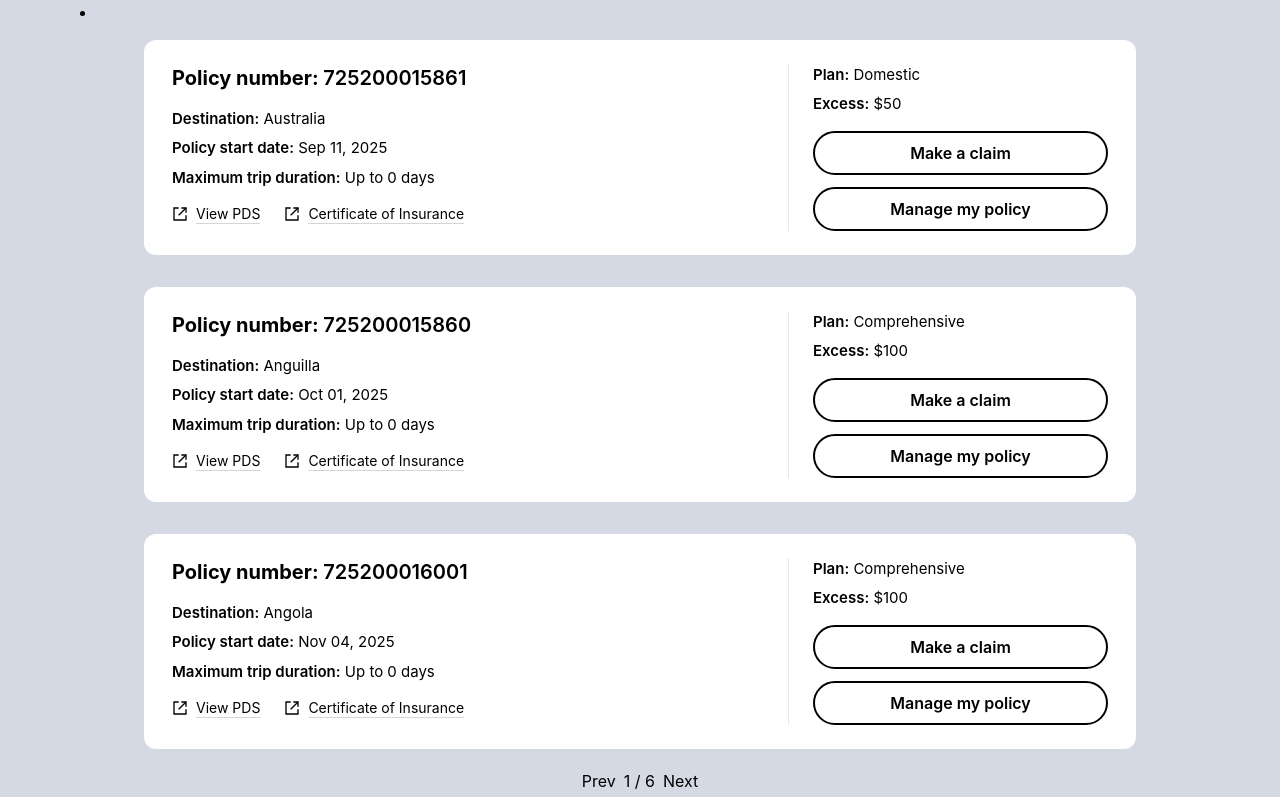
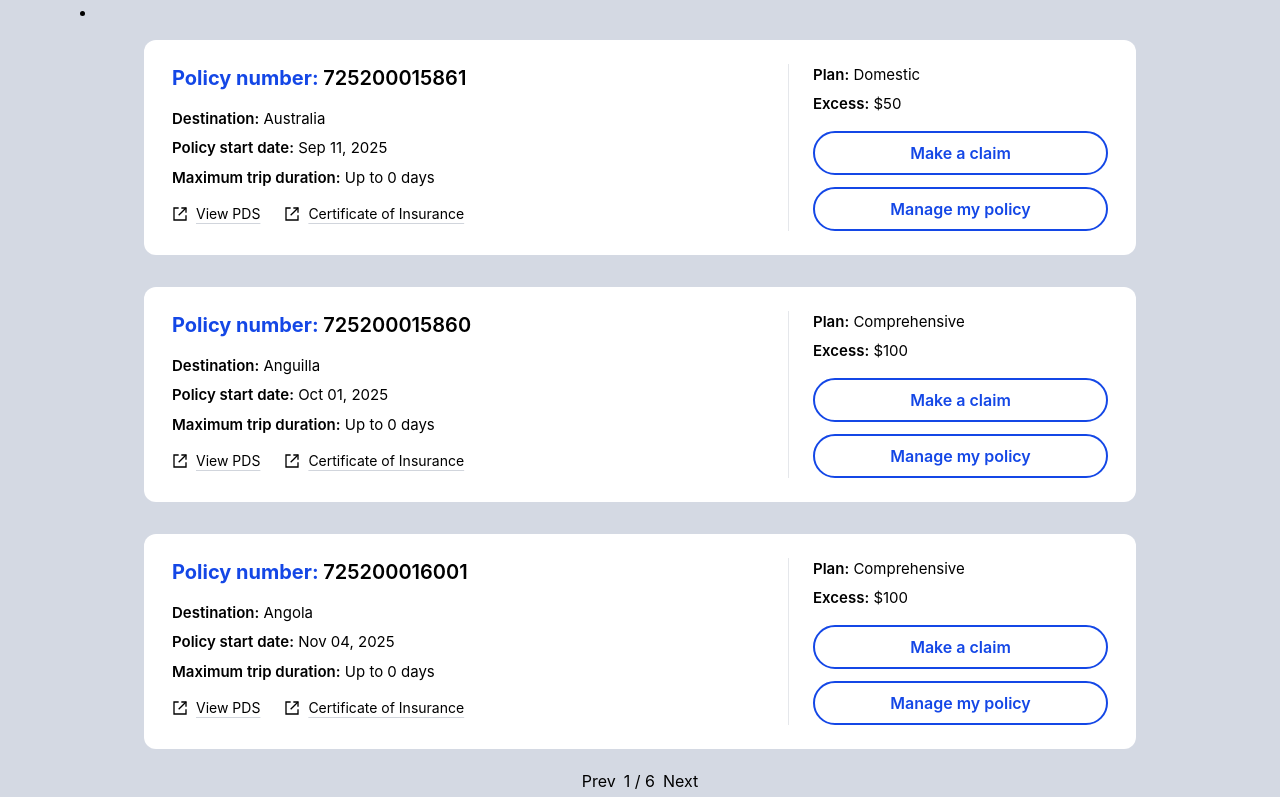
Before and after one commit to Rahul-10742313/policy-app, a React (Vite) app: page / in a window 1280 px wide. Built offline with nearby package versions, Linux system fonts and the light colour scheme.

Commit message:
Text color updated

```diff
--- a/src/components/PolicyCard.tsx
+++ b/src/components/PolicyCard.tsx
@@ -12,7 +12,7 @@ export function PolicyCard({ policy }) {
         {/* Left content */}
         <div className="min-w-0 flex-1">
           <h2 className="text-lg sm:text-xl font-bold">
-            <span className="text-brandBlue">Policy number:</span>{" "}
+            <span className="text-blue-700">Policy number:</span>{" "}
             <span className="font-semibold text-ink">{policy.policyNumber}</span>
           </h2>
 
@@ -83,7 +83,7 @@ export function PolicyCard({ policy }) {
               className="h-11 rounded-full border-2 border-brandBlue bg-brandYellow text-brandBlue font-semibold
                         hover:bg-[#ffd96a] active:bg-[#ffd14a]
                         focus-visible:outline-none focus-visible:ring-2 focus-visible:ring-brandBlue focus-visible:ring-offset-2
-                        w-full lg:w-auto lg:min-w-[220px]"
+                        w-full lg:w-auto lg:min-w-[220px] text-blue-700"
             >
               Make a claim
             </button>
@@ -93,7 +93,7 @@ export function PolicyCard({ policy }) {
               className="h-11 rounded-full border-2 border-brandBlue bg-white text-brandBlue font-semibold
                         hover:bg-[#ffd96a] active:bg-gray-100
                         focus-visible:outline-none focus-visible:ring-2 focus-visible:ring-brandBlue focus-visible:ring-offset-2
-                        w-full lg:w-auto lg:min-w-[220px]"
+                        w-full lg:w-auto lg:min-w-[220px] text-blue-700"
             >
               Manage my policy
             </button>
```
